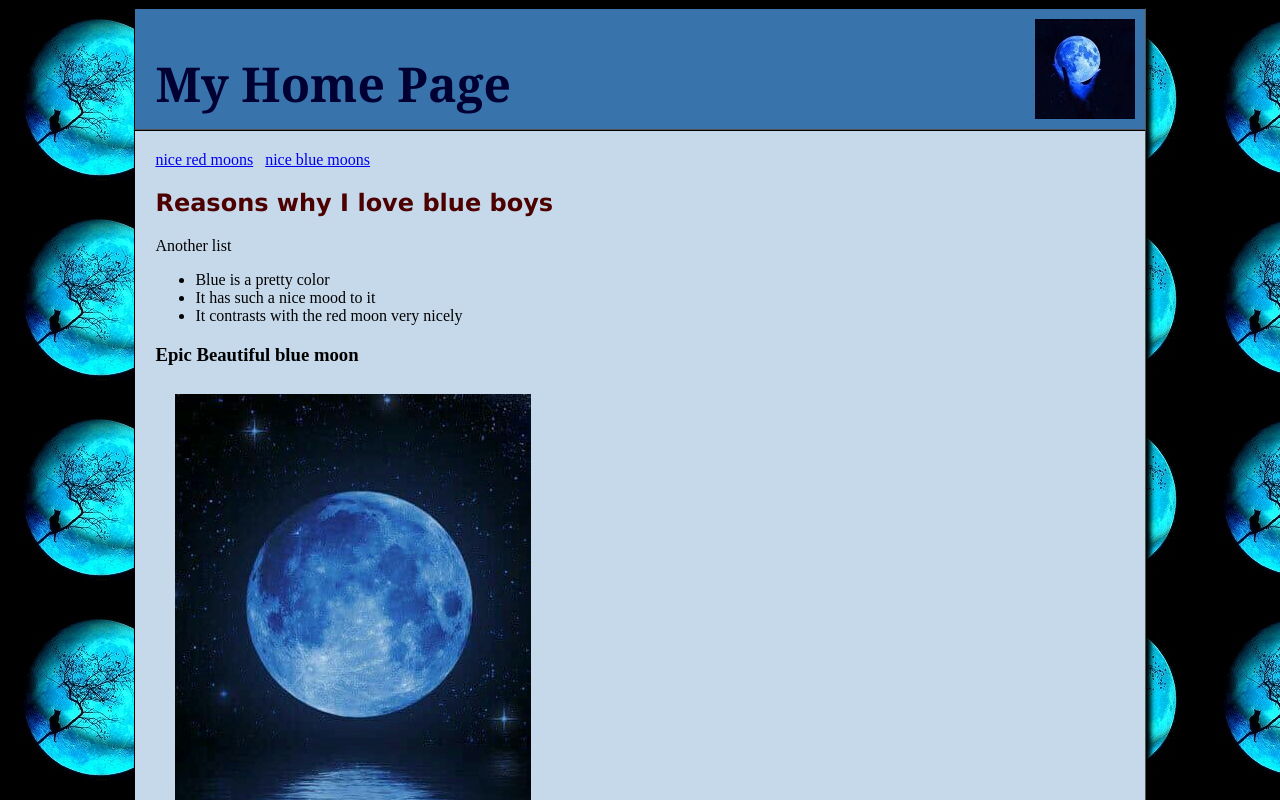
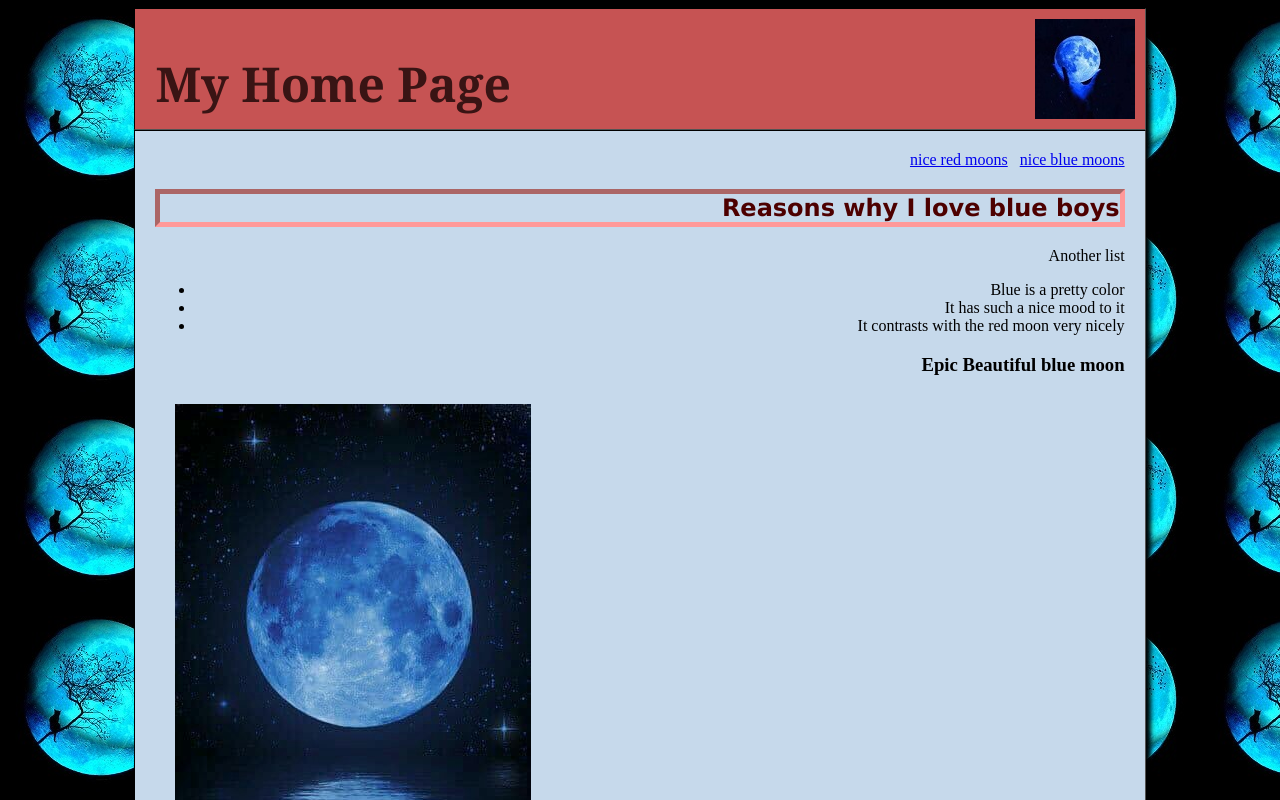
Before and after one commit to ylu22/ylu22.github.io, a plain HTML site: page niceblueboys.html in a window 1280 px wide. Shown: the top 800 px of the page. Drawn offline with Linux system fonts and the light colour scheme.

Commit message:
Add files via upload

```diff
--- a/YuL.css
+++ b/YuL.css
@@ -11,16 +11,7 @@ header {
 	height: 100px;
 	padding: 10px;
 	padding-left: 20px;
-
-}
-#rcorners {
-	border-radius: 5px;
-	background: url("rm10.jpg");
-	background-position: left top;
-	background-repeat: repeat;
-	padding: 20px;
-	width: 200px;
-	height: 200px;
+	transition: background 2s, transform 2s;
 }
 footer {
 	background-color: #3973ac;
@@ -33,6 +24,7 @@ footer {
 	background-color: #c6d9eb;
 	padding: 20px;
 	min-height: 850px;
+	min-width: 1200px;
 }
 header, footer, #content {
 	border-style: inset;
@@ -53,6 +45,9 @@ h1 {
 h2 {
 	color: #000033;
 	font-family: verdana, arial;
+	border-style: inset;
+	border-width: 5px;
+	border-color: #99ccff;
 }
 .floatImg {
 	float: left;
--- a/YuL2.css
+++ b/YuL2.css
@@ -4,16 +4,17 @@ body {
 	background-attachment: fixed;
 }
 header {
-	background-color: #3973ac;
+	background-color: #c65353;
 	background-image: url("bluebby.jpg");
 	background-position: right 10px top 10px;
 	background-repeat: no-repeat;
 	height: 100px;
 	padding: 10px;
 	padding-left: 20px;
+	transition: background 2s, transform 2s;
 }
 footer {
-	background-color: #3973ac;
+	background-color: #c65353;
 	color: #000d1a;
 	font-family: couriernew,lucidaconsole;
 	text-align: center;
@@ -23,6 +24,7 @@ footer {
 	background-color: #c6d9eb;
 	padding: 20px;
 	min-height: 950px;
+	text-align: right;
 }
 header, footer, #content {
 	border-style: inset;
@@ -36,13 +38,16 @@ header, footer, #content {
 	box-shadow: 5px 5px 5px black;
 }
 h1 {
-	color: #000033;
+	color: #391414;
 	font-size: 300%;
 	font-family: cambria,courier;
 }
 h2 {
 	color: #4d0000;
 	font-family: verdana, arial;
+	border-style: inset;
+	border-width: 5px;
+	border-color: #ff9999;
 }
 .floatImg {
 	float: left;
```
